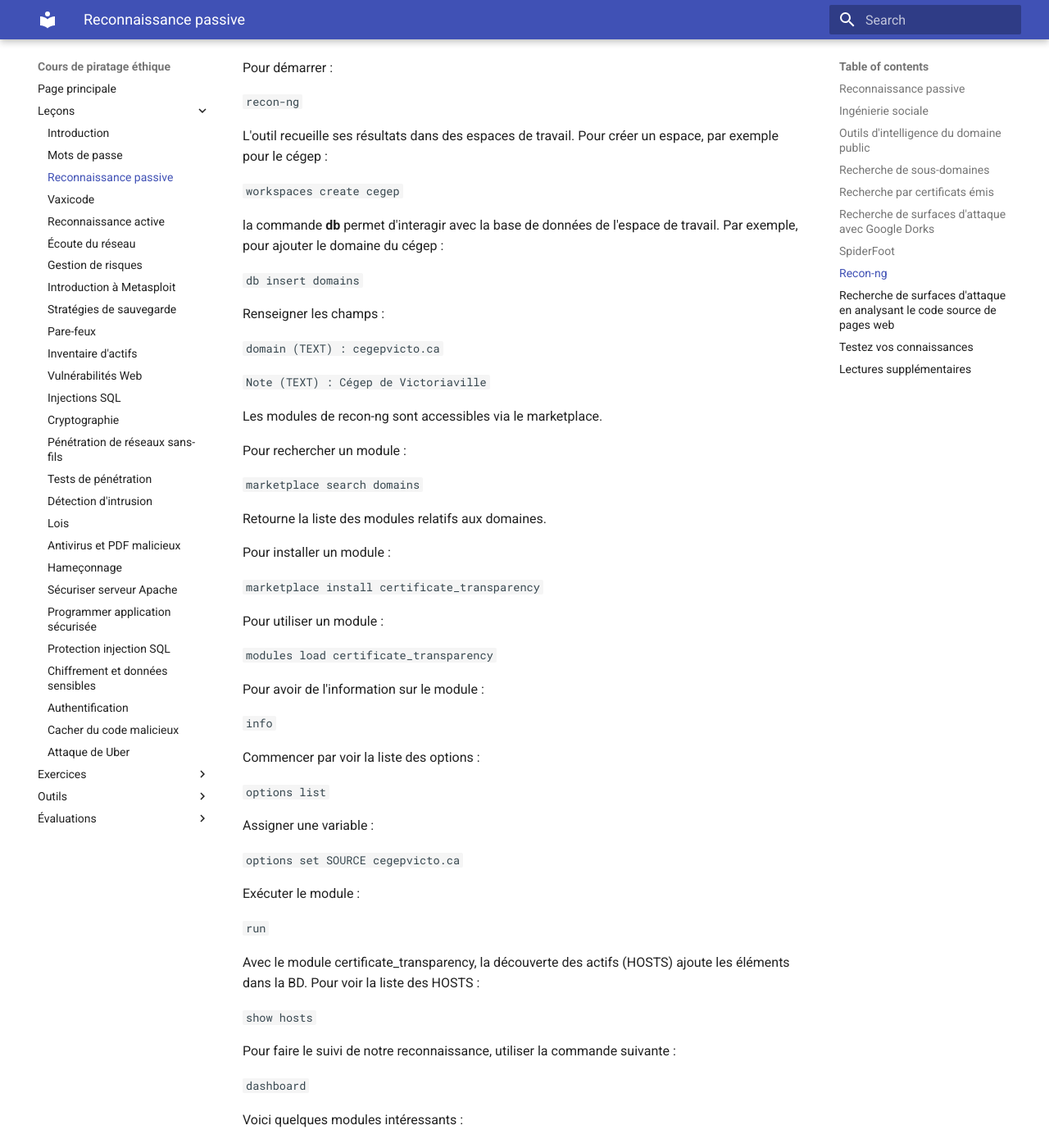
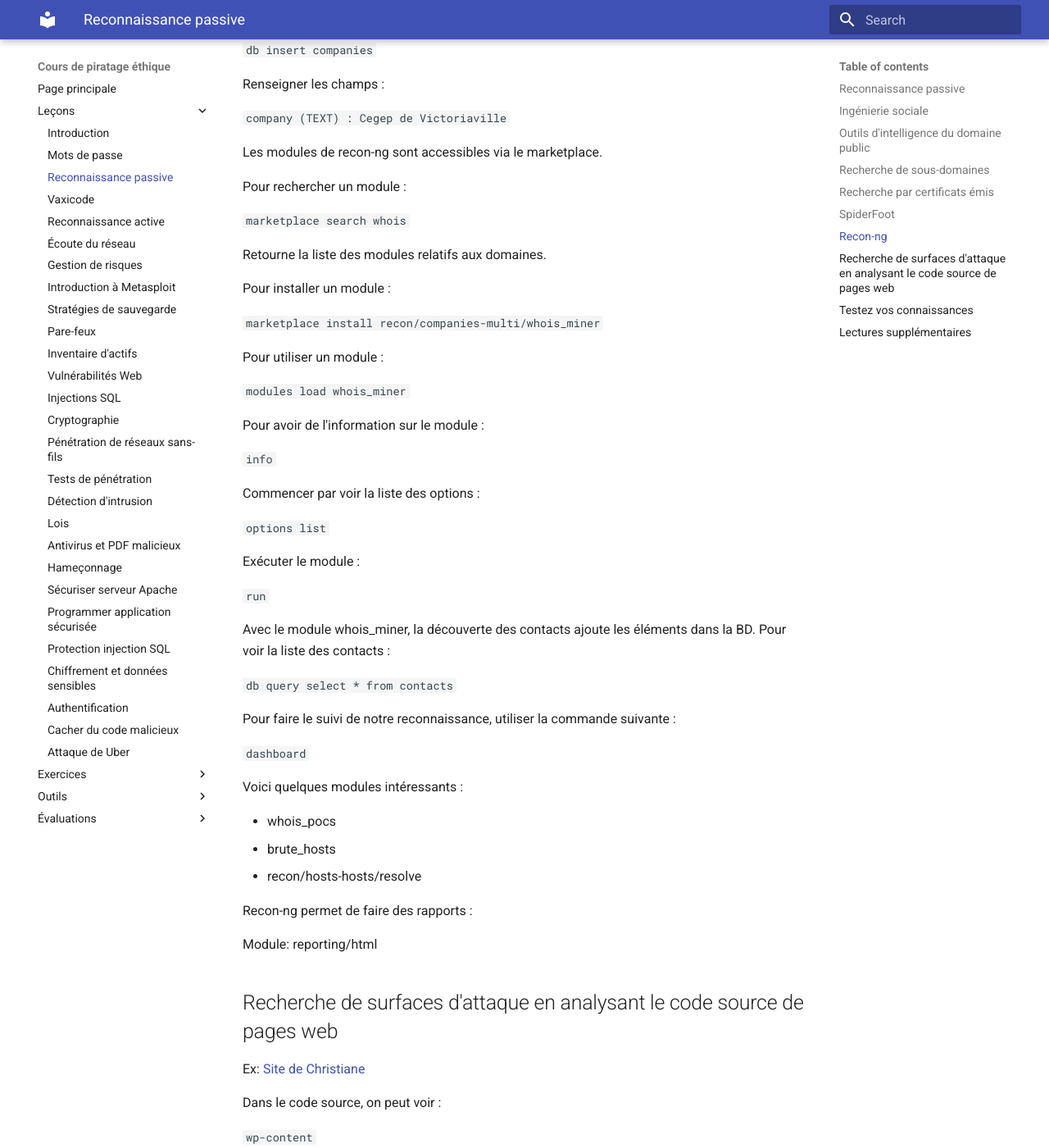
Before and after one commit to cegepvictoetienne/piratage, an MkDocs documentation site: the page built from wiki/lecons/02_Reconnaissance_passive.md, in a window 1280 px wide and 1400 px high, scrolled down 2649 px. Shown: the whole window at 82% size. Built offline with MkDocs 1.6.1 and Material for MkDocs 9.7.7, drawn with Linux system fonts in a browser that asks for light colours; some of the changed text lies outside the part shown.

Commit message:
corriger recon passive

```diff
--- a/wiki/lecons/02_Reconnaissance_passive.md
+++ b/wiki/lecons/02_Reconnaissance_passive.md
@@ -25,10 +25,9 @@
 Outil  | Utilité
 --|--
 [LinkedIn](https://www.linkedin.com) | On peut voir facilement la liste des employés d'une entreprise
-[Registre des entreprise (Québec)](http://www.registreentreprises.gouv.qc.ca/fr/default.aspx)  |  Donne de l'information sur l'entreprise, incluant le nom du propriétaire et possiblement des adresses
+[Registre des entreprise (Québec)](https://www.quebec.ca/entreprises-et-travailleurs-autonomes/obtenir-renseignements-entreprise/recherche-registre-entreprises/acceder-registre-entreprises)  |  Donne de l'information sur l'entreprise, incluant le nom du propriétaire et possiblement des adresses
 [Cadastre du Québec](https://appli.mern.gouv.qc.ca/infolot/) | Consultation du cadastre du Québec
 [CanLII](https://www.canlii.org/fr/)  |  Tous les documents des tribunaux canadiens
-[OSINT Framework](https://osintframework.com/)  |  Une grande quantité d'outils d'intelligence du domaine public
 
 ## Recherche de sous-domaines
 
@@ -42,10 +41,6 @@
 
 ## Recherche par certificats émis
 
-Lorsqu'une compagnie veut protéger les communications d'un serveur, elle achète des certificats. L'information est publique.
-
-[Google Certificate Transparency Report](https://transparencyreport.google.com/https/certificates?hl=en)
-
 Pour trouver l'adresse IP du nom de domaine :
 
 `nslookup aeti.cegepvicto.ca`
@@ -57,18 +52,6 @@
 Pour avoir plus d'information, censys.io peut aider :
 
 [censys.io search](https://censys.io/ipv4)
-
-## Recherche de surfaces d'attaque avec Google Dorks
-
-Grâce à des recherches dans Google, vous pouvez trouver des services ou des documents qui peuvent aider à découvrir les surfaces d'attaque.
-
-[Google Dorks Database](https://www.exploit-db.com/google-hacking-database)
-
-Ex:
-
-`site:*.cegepvicto.ca intext:"Welcome to JIRA" "Powered by a free Atlassian Jira community"`
-
-`site:*.ca intitle:"index of"`
 
 ## SpiderFoot
 
@@ -102,21 +85,30 @@
 
 `Note (TEXT) : Cégep de Victoriaville`
 
+Ajouter le cégep comme compagnie :
+
+`db insert companies`
+
+Renseigner les champs :
+
+`company (TEXT) : Cegep de Victoriaville`
+
+
 Les modules de recon-ng sont accessibles via le marketplace.
 
 Pour rechercher un module :
 
-`marketplace search domains`
+`marketplace search whois`
 
 Retourne la liste des modules relatifs aux domaines.
 
 Pour installer un module :
 
-`marketplace install certificate_transparency`
+`marketplace install recon/companies-multi/whois_miner`
 
 Pour utiliser un module :
 
-`modules load certificate_transparency`
+`modules load whois_miner`
 
 Pour avoir de l'information sur le module :
 
@@ -126,17 +118,13 @@
 
 `options list`
 
-Assigner une variable :
-
-`options set SOURCE cegepvicto.ca`
-
 Exécuter le module :
 
 `run`
 
-Avec le module certificate_transparency, la découverte des actifs (HOSTS) ajoute les éléments dans la BD. Pour voir la liste des HOSTS :
+Avec le module whois_miner, la découverte des contacts ajoute les éléments dans la BD. Pour voir la liste des contacts :
 
-`show hosts`
+`db query select * from contacts`
 
 Pour faire le suivi de notre reconnaissance, utiliser la commande suivante :
 
```
